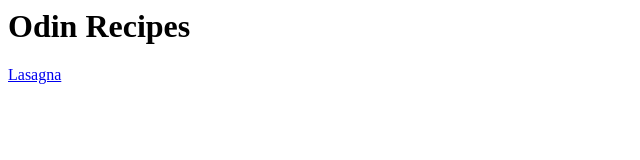
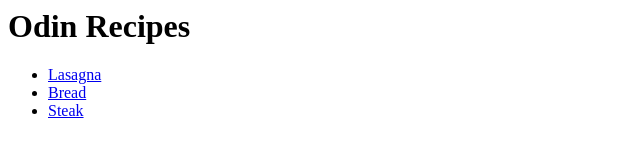
Before and after one commit to notra7/odin-recipes, a plain HTML site: page index.html in a window 1280 px wide. Shown: the whole page, without its empty margins (0-640 px from the left). Drawn offline with Linux system fonts and the light colour scheme.

Commit message:
Links on Mainpage

```diff
--- a/index.html
+++ b/index.html
@@ -10,7 +10,11 @@
 <body>
     <h1>Odin Recipes</h1>
 
-    <p><a href ="./recipes/lasagna.html">Lasagna</a></p>
+    <ul>
+        <li><a href ="./recipes/lasagna.html">Lasagna</a></li>
+        <li><a href ="./recipes/bread.html">Bread</a></li>
+        <li><a href="./recipes/steak.html">Steak</a></li>
+    </ul>
 
 
 
```
Also changed, not shown: recipes/steak.html (added).
